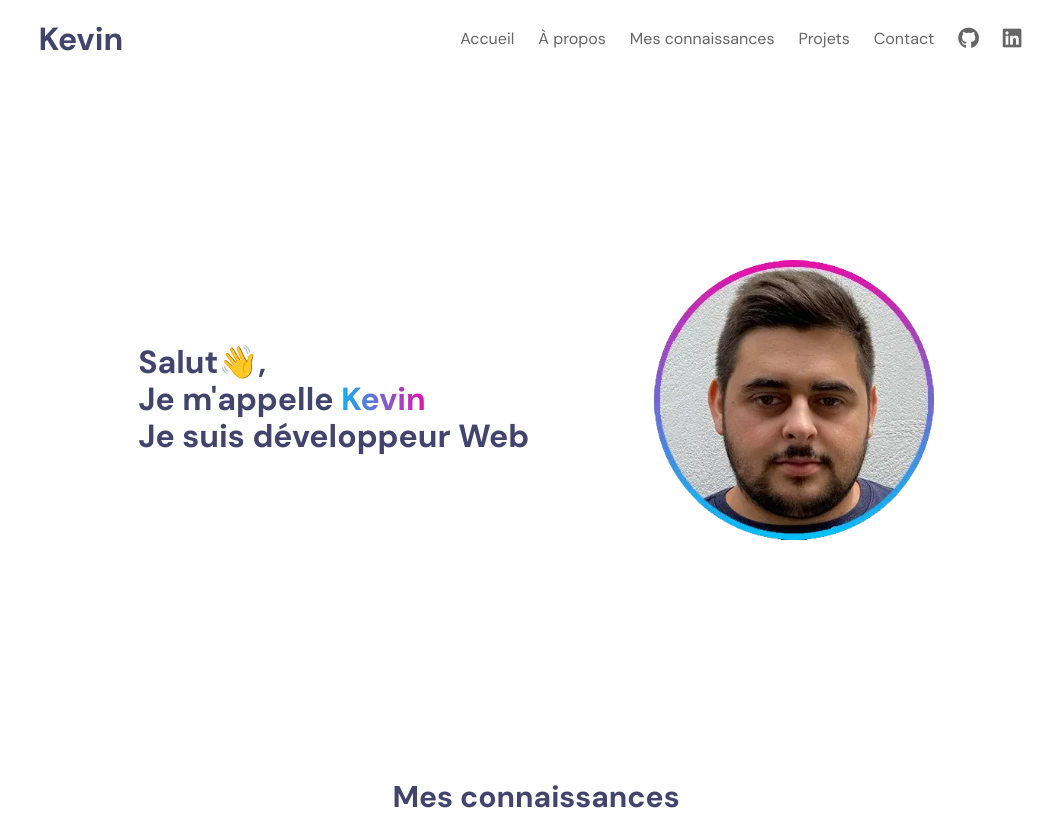
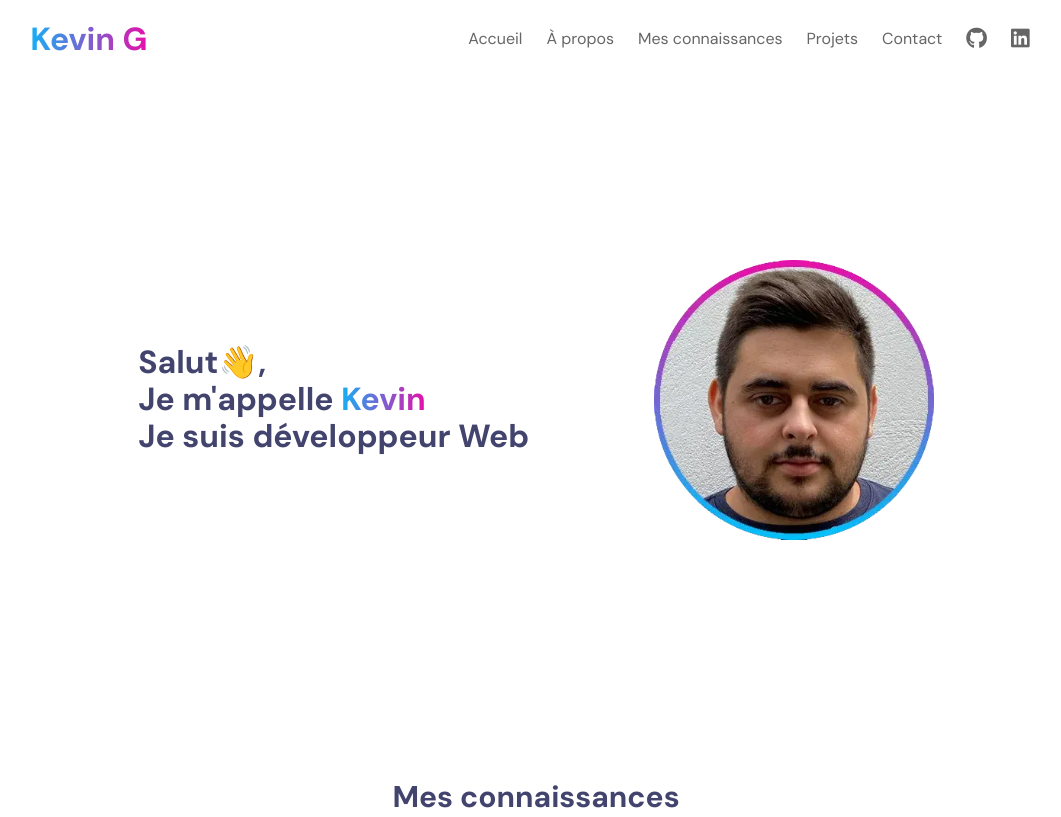
Before and after one commit to Zazuu9/Portfolio, a website: page index.html in a window 1280 px wide. Shown: the top 817 px of the page, without its empty margins (104-1165 px from the left). Drawn offline with Linux system fonts and the light colour scheme.

Commit message:
Modif desc projet, et header

```diff
--- a/index.html
+++ b/index.html
@@ -13,7 +13,7 @@
 
     <body>
         <header id="Home">
-            <h1>Kevin</h1>
+            <h1>Kevin G</h1>
             <nav>
                 <ul>
                     <li><a href="#Home">Accueil</a></li>
@@ -63,7 +63,7 @@
                         <img src="./images/Booki.webp" alt="Image du site">
                         <div class="CaseDesc">
                             <h4>Booki</h4>
-                            <h5>Premier projet réalisé durant ma formation Développeur Web chez Openclassrooms</h5>
+                            <h5>Premier projet réalisé durant ma formation Développeur Web chez Openclassrooms, consistant à reproduire en HTML et CSS une mage au plus identique possible</h5>
                             <p>Techno: <span class="Language">HTML5</span>, <span class="Language">CSS3</span></p>
                             <div class="LinkCaseDesc">
                                 <a href="https://zazuu9.github.io/BookiKG/" target="_blank"><i class="fa-solid fa-link"></i>  Live Preview</a>
@@ -75,7 +75,7 @@
                         <img src="./images/Ohmyfood.webp" alt="Image du site">
                         <div class="CaseDesc">
                             <h4>Ohmyfood</h4>
-                            <h5>Deuxième projet réalisé durant ma formation Développeur Web chez Openclassrooms</h5>
+                            <h5>Deuxième projet réalisé durant ma formation Développeur Web chez Openclassrooms, consistant également a reproduire en HTML et CSS, et en utilisant SASS</h5>
                             <p>Techno: <span class="Language">HTML5</span>, <span class="Language">CSS3</span>, <span class="Language">Sass</span></p>
                             <div class="LinkCaseDesc">
                                 <a href="https://zazuu9.github.io/Ohmyfood/" target="_blank"><i class="fa-solid fa-link"></i>  Live Preview</a>
--- a/sass/3.Layout/header.scss
+++ b/sass/3.Layout/header.scss
@@ -1,7 +1,9 @@
 header {
     @include Flex_Space-around_Center;
     h1{
-        color: $color-primary;
+        background: linear-gradient(90deg, #13B0F5 0%, #E70FAA 100%);
+                -webkit-background-clip: text;
+                -webkit-text-fill-color: transparent;
     }
     nav {
         ul {
```
Also changed, not shown: css/style.css, 1 other file.
